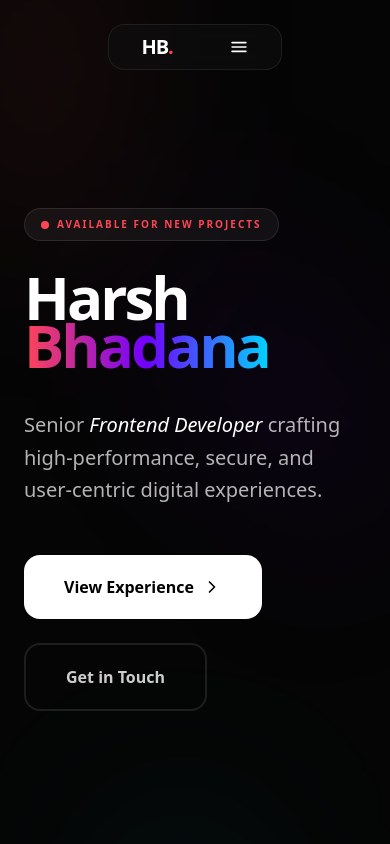
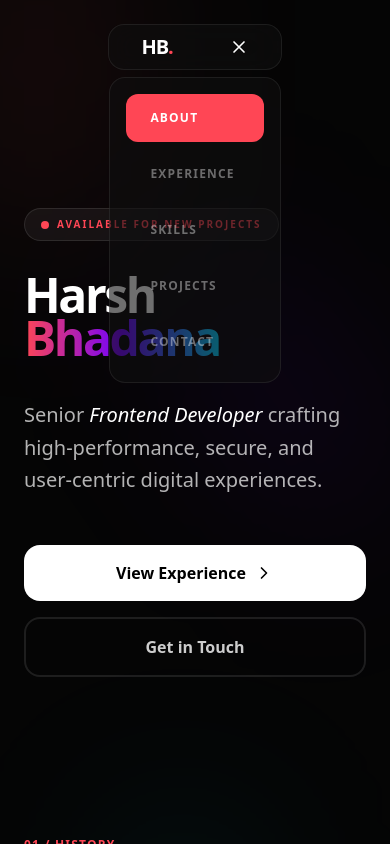
Before and after one commit to harsh-bhadana/portfolio, a Next.js app: page / in a window 390 px wide. Both pictures are taken after a click on the button 238 px from the left and 47 px from the top of the page. Shown: the top 844 px of the page. Built offline with nearby package versions, Linux system fonts and the light colour scheme.

Commit message:
feat: mobile view optimization

```diff
--- a/app/components/ExperienceItem.tsx
+++ b/app/components/ExperienceItem.tsx
@@ -26,8 +26,8 @@ export default function ExperienceItem({ title, company, period, projects }: Exp
                         <Sparkles size={20} />
                     </div>
                     <div>
-                        <h3 className="text-3xl font-black text-white mb-2 leading-none">{title}</h3>
-                        <p className="text-accent text-lg font-bold italic tracking-tight">{company}</p>
+                        <h3 className="text-xl md:text-3xl font-black text-white mb-2 leading-tight md:leading-none">{title}</h3>
+                        <p className="text-accent text-base md:text-lg font-bold italic tracking-tight">{company}</p>
                     </div>
                 </div>
                 <div className="px-4 py-2 rounded-full bg-white/5 border border-white/10 text-[10px] font-black uppercase tracking-widest text-foreground/40 mt-6 md:mt-0">
@@ -40,7 +40,7 @@ export default function ExperienceItem({ title, company, period, projects }: Exp
                 {projects.map((project, pIndex) => (
                     <div key={pIndex} className="relative">
                         <div className="absolute -left-10 top-2 w-4 h-4 rounded-full bg-accent/20 border-2 border-accent" />
-                        <h4 className="text-xl font-black text-white mb-4 uppercase tracking-wider">{project.name}</h4>
+                        <h4 className="text-lg md:text-xl font-black text-white mb-4 uppercase tracking-wider">{project.name}</h4>
                         <p className="text-foreground/40 text-sm font-medium mb-8 max-w-2xl leading-relaxed italic border-l-2 border-accent/20 pl-4">
                             {project.description}
                         </p>
--- a/app/components/Navbar.tsx
+++ b/app/components/Navbar.tsx
@@ -15,6 +15,7 @@ const navLinks = [
 export default function Navbar() {
   const [scrolled, setScrolled] = useState(false);
   const [activeSection, setActiveSection] = useState("about");
+  const [isOpen, setIsOpen] = useState(false);
 
   useEffect(() => {
     const handleScroll = () => {
@@ -87,7 +88,10 @@ export default function Navbar() {
           })}
         </div>
 
-        <button className="md:hidden px-4 text-foreground">
+        <button
+          onClick={() => setIsOpen(!isOpen)}
+          className="md:hidden px-4 text-foreground relative z-50"
+        >
           <svg
             xmlns="http://www.w3.org/2000/svg"
             fill="none"
@@ -96,9 +100,42 @@ export default function Navbar() {
             stroke="currentColor"
             className="w-5 h-5"
           >
-            <path strokeLinecap="round" strokeLinejoin="round" d="M3.75 6.75h16.5M3.75 12h16.5m-16.5 5.25h16.5" />
+            {isOpen ? (
+              <path strokeLinecap="round" strokeLinejoin="round" d="M6 18L18 6M6 6l12 12" />
+            ) : (
+              <path strokeLinecap="round" strokeLinejoin="round" d="M3.75 6.75h16.5M3.75 12h16.5m-16.5 5.25h16.5" />
+            )}
           </svg>
         </button>
+
+        {/* Mobile Menu */}
+        <motion.div
+          initial={{ opacity: 0, height: 0 }}
+          animate={{
+            opacity: isOpen ? 1 : 0,
+            height: isOpen ? "auto" : 0,
+          }}
+          transition={{ duration: 0.3, ease: "easeInOut" }}
+          className="absolute top-full left-0 right-0 mt-2 md:hidden overflow-hidden"
+        >
+          <div className="glass rounded-2xl p-4 flex flex-col gap-2">
+            {navLinks.map((link) => {
+              const isActive = activeSection === link.href.replace("#", "");
+              return (
+                <a
+                  key={link.name}
+                  href={link.href}
+                  onClick={() => setIsOpen(false)}
+                  className={`px-6 py-4 rounded-xl text-xs font-black uppercase tracking-widest transition-colors ${
+                    isActive ? "bg-accent text-white" : "text-foreground/40 hover:bg-white/5"
+                  }`}
+                >
+                  {link.name}
+                </a>
+              );
+            })}
+          </div>
+        </motion.div>
       </motion.nav>
     </div>
   );
--- a/app/page.tsx
+++ b/app/page.tsx
@@ -146,8 +146,8 @@ export default function Home() {
               Available for new projects
             </div>
 
-            <h1 className="text-6xl md:text-[10rem] font-black tracking-tighter mb-10 leading-[0.8] mix-blend-difference">
-              Harsh <br />
+            <h1 className="text-5xl md:text-[10rem] font-black tracking-tighter mb-10 leading-[0.9] md:leading-[0.8] mix-blend-difference">
+              Harsh <br className="md:hidden" />
               <span className="text-gradient">Bhadana</span>
             </h1>
 
@@ -155,17 +155,17 @@ export default function Home() {
               Senior <span className="text-white italic">Frontend Developer</span> crafting high-performance, secure, and user-centric digital experiences.
             </p>
 
-            <div className="flex flex-wrap gap-6">
+            <div className="flex flex-col sm:flex-row flex-wrap gap-4 md:gap-6">
               <a
                 href="#experience"
-                className="group px-10 py-5 rounded-2xl bg-white text-black font-bold hover:bg-accent hover:text-white transition-all transform hover:scale-105 flex items-center gap-2"
+                className="group px-8 md:px-10 py-4 md:py-5 rounded-2xl bg-white text-black font-bold hover:bg-accent hover:text-white transition-all transform hover:scale-105 flex items-center justify-center gap-2"
               >
                 View Experience
                 <ChevronRight size={20} className="group-hover:translate-x-1 transition-transform" />
               </a>
               <a
                 href="#contact"
-                className="px-10 py-5 rounded-2xl border-2 border-white/10 font-bold hover:bg-white/5 transition-all text-foreground/80"
+                className="px-8 md:px-10 py-4 md:py-5 rounded-2xl border-2 border-white/10 font-bold hover:bg-white/5 transition-all text-foreground/80 text-center"
               >
                 Get in Touch
               </a>
@@ -178,7 +178,7 @@ export default function Home() {
           <div className="flex flex-col md:flex-row md:items-end justify-between gap-6 mb-20">
             <div>
               <span className="text-accent font-black tracking-widest uppercase text-xs mb-4 block">01 / History</span>
-              <h2 className="text-5xl md:text-7xl font-black tracking-tighter leading-tight">Professional <br /> <span className="animate-gradient">Journey</span></h2>
+              <h2 className="text-4xl md:text-7xl font-black tracking-tighter leading-tight">Professional <br className="md:hidden" /> <span className="animate-gradient">Journey</span></h2>
             </div>
           </div>
 
@@ -194,14 +194,15 @@ export default function Home() {
           <div className="grid grid-cols-1 md:grid-cols-12 gap-6 auto-rows-[minmax(180px,auto)]">
 
             {/* Header Card */}
-            <div id="skills" className="md:col-span-8 p-10 rounded-[2.5rem] card-gradient flex flex-col justify-end relative overflow-hidden group">
+            <div id="skills" className="md:col-span-8 p-8 md:p-10 rounded-[2rem] md:rounded-[2.5rem] card-gradient flex flex-col justify-end relative overflow-hidden group">
               <div className="absolute top-0 right-0 p-10 opacity-5 group-hover:opacity-10 transition-opacity">
-                <Cpu size={160} />
+                <Cpu size={120} className="md:size-[160px]" />
               </div>
               <span className="text-accent font-black tracking-widest uppercase text-[10px] mb-4 block">02 / Skills</span>
               <h2 className="text-4xl md:text-6xl font-black tracking-tighter leading-none mb-6">Tech <span className="animate-gradient">Stack</span></h2>
               <p className="text-foreground/40 text-xs font-medium leading-relaxed max-w-[200px]">
-My toolbelt for building high-performance digital products.</p>
+                My toolbelt for building high-performance digital products.
+              </p>
             </div>
 
             {/* Individual Skill Categories */}
@@ -211,7 +212,7 @@ My toolbelt for building high-performance digital products.</p>
                 initial={{ opacity: 0, scale: 0.95 }}
                 whileInView={{ opacity: 1, scale: 1 }}
                 viewport={{ once: true }}
-                className="md:col-span-4 p-8 rounded-[2.5rem] bg-white/5 border border-white/10 hover:border-accent/40 transition-all group"
+                className="md:col-span-4 p-6 md:p-8 rounded-[2rem] md:rounded-[2.5rem] bg-white/5 border border-white/10 hover:border-accent/40 transition-all group"
               >
                 <div className="w-12 h-12 rounded-2xl bg-accent/10 border border-accent/20 flex items-center justify-center text-accent mb-6 group-hover:scale-110 transition-transform">
                   {skill.icon}
@@ -231,7 +232,7 @@ My toolbelt for building high-performance digital products.</p>
             <div id="projects" className="md:col-span-12">
               <div>
                 <span className="text-accent font-black tracking-widest uppercase text-xs mb-4 block">03 / Creation</span>
-                <h2 className="text-5xl md:text-7xl font-black tracking-tighter">Latest <span className="animate-gradient">Works</span></h2>
+                <h2 className="text-4xl md:text-7xl font-black tracking-tighter">Latest <span className="animate-gradient">Works</span></h2>
               </div>
             </div>
 
@@ -242,7 +243,7 @@ My toolbelt for building high-performance digital products.</p>
                 whileInView={{ opacity: 1, y: 0 }}
                 viewport={{ once: true }}
                 transition={{ delay: index * 0.1 }}
-                className={`group p-10 rounded-[3rem] border border-white/10 bg-white/[0.02] hover:bg-white/[0.05] transition-all relative overflow-hidden ${index === 0 ? "md:col-span-7" : "md:col-span-5"
+                className={`group p-8 md:p-10 rounded-[2rem] md:rounded-[3rem] border border-white/10 bg-white/[0.02] hover:bg-white/[0.05] transition-all relative overflow-hidden ${index === 0 ? "md:col-span-7" : "md:col-span-5"
                   }`}
               >
                 <div className="absolute top-0 right-0 p-10 opacity-5 group-hover:opacity-20 group-hover:scale-110 transition-all">
@@ -302,7 +303,7 @@ My toolbelt for building high-performance digital products.</p>
 
             <div className="relative z-10 text-center flex flex-col items-center">
               <span className="text-[10px] font-black tracking-[0.4em] uppercase mb-12 opacity-60">Get in touch</span>
-              <h2 className="text-6xl md:text-9xl font-black tracking-tighter mb-16 leading-[0.8] mix-blend-overlay">
+              <h2 className="text-5xl md:text-9xl font-black tracking-tighter mb-16 leading-[0.9] md:leading-[0.8] mix-blend-overlay">
                 LET&apos;S GO <br /> BEYOND
               </h2>
               <div className="flex flex-wrap justify-center gap-8">
```
Also changed, not shown: app/components/Footer.tsx (+6 -26 lines).
